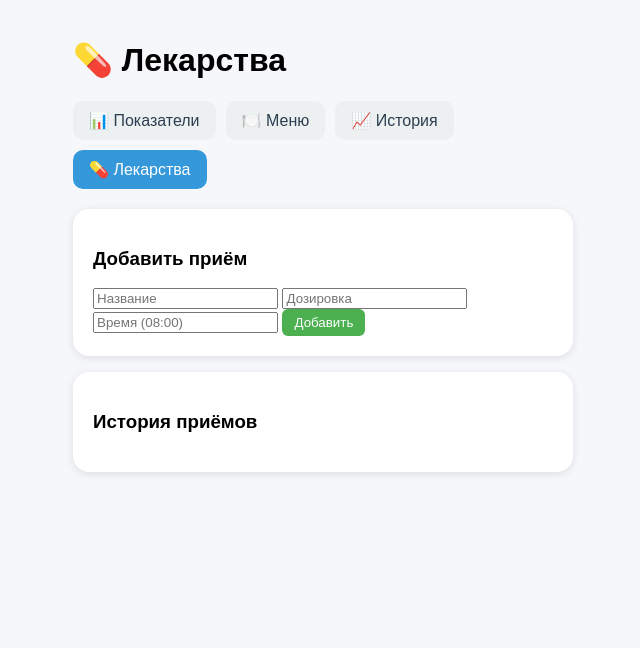
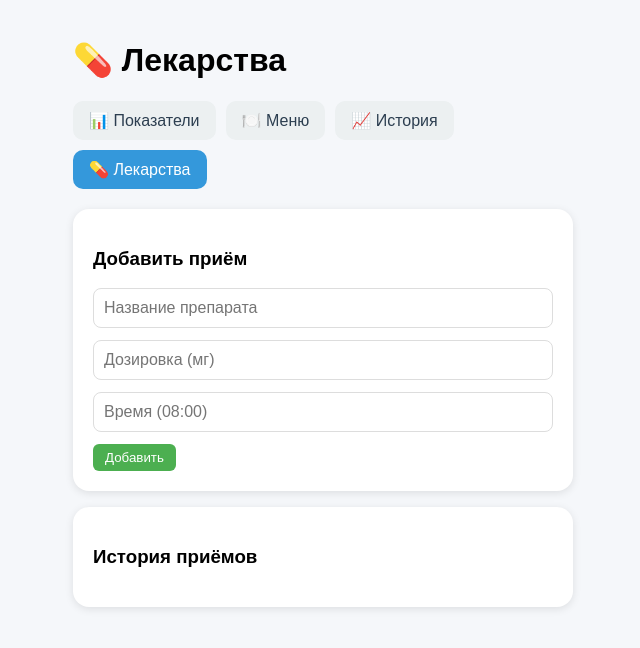
Before and after one commit to irina1984eltsova/health_app, a Flask app: page /medications in a window 1280 px wide. Shown: the top 648 px of the page, without its empty margins (317-957 px from the left). Run offline with Flask 3, Linux system fonts and the light colour scheme; data that the repository does not hold is empty.

Commit message:
medications.html

```diff
--- a/templates/medications.html
+++ b/templates/medications.html
@@ -12,6 +12,8 @@
         .nav a.active { background: #3498db; color: white; }
         .med-row { display: flex; justify-content: space-between; padding: 8px 0; border-bottom: 1px solid #eee; }
         .btn-small { background: #4CAF50; color: white; border: none; padding: 6px 12px; border-radius: 6px; cursor: pointer; }
+        .input-group { margin-bottom: 12px; }
+        .input-group input { width: 100%; padding: 10px; border: 1px solid #ddd; border-radius: 8px; font-size: 16px; box-sizing: border-box; }
     </style>
 </head>
 <body>
@@ -26,9 +28,15 @@
     <div class="card">
         <h3>Добавить приём</h3>
         <form action="/medications" method="post">
-            <input type="text" name="name" placeholder="Название" required>
-            <input type="text" name="dosage" placeholder="Дозировка">
-            <input type="text" name="time" placeholder="Время (08:00)">
+            <div class="input-group">
+                <input type="text" name="name" placeholder="Название препарата" required>
+            </div>
+            <div class="input-group">
+                <input type="text" name="dosage" placeholder="Дозировка (мг)">
+            </div>
+            <div class="input-group">
+                <input type="text" name="time" placeholder="Время (08:00)">
+            </div>
             <button class="btn-small" type="submit">Добавить</button>
         </form>
     </div>
```
